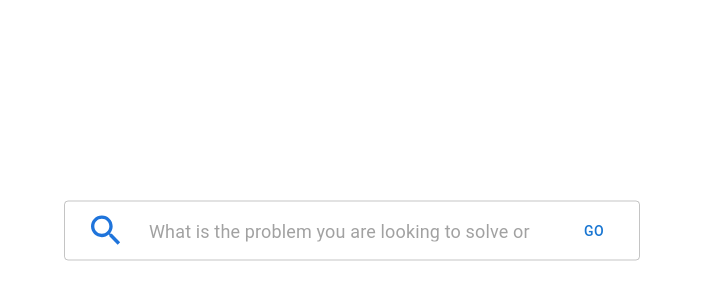
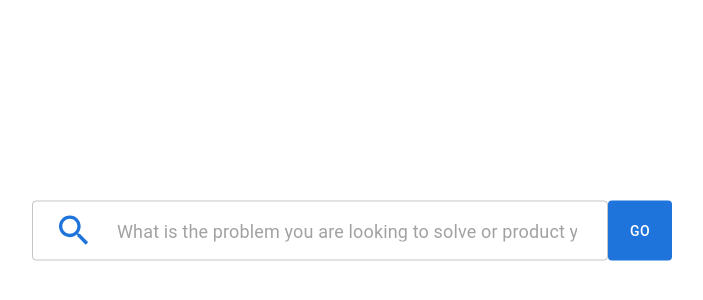
Before and after one commit to hoffay/NW-Marketplace, a React (Create React App) app in the folder commercial-marketplace/: page / in a window 1280 px wide. Shown: the part 222-522 px from the top of the page, without its empty margins (288-991 px from the left). Built offline with nearby package versions, Linux system fonts and the light colour scheme.

Commit message:
Remove hover fade from material ui submit button

```diff
--- a/commercial-marketplace/src/Components/Searchbar/Searchbar.css
+++ b/commercial-marketplace/src/Components/Searchbar/Searchbar.css
@@ -18,7 +18,7 @@
   font-size: 18px;
   padding: 15px;
   height: 30px;
-  width: 800px;
+  width: 900px;
 }
 
 .searchIcon {
@@ -48,7 +48,7 @@ input:focus {
 }
 
 .wrap{
-  width: 45%;
+  width: 50%;
   position: absolute;
   align-content: center;
   top: 50%;
--- a/commercial-marketplace/src/Components/Searchbar/Searchbar.js
+++ b/commercial-marketplace/src/Components/Searchbar/Searchbar.js
@@ -17,46 +17,28 @@ function Searchbar({ placeholder, data }) {
                             startAdornment: (
                                 <InputAdornment>
                                     <IconButton>
-                                        <SearchIcon style={{fill: "#1f74db", width: 40, height: 40}}/>
+                                        <SearchIcon style={{ fill: "#1f74db", width: 40, height: 40 }} />
                                     </IconButton>
                                 </InputAdornment>
                             ),
-                            endAdornment: (
-                                <InputAdornment>
-                                    <Button>
-                                        Go
-                                    </Button>
-                                </InputAdornment>
-                            )
                         }}
                     />
-                    {/* <button type="submit" className="searchButton">
-                        <SearchIcon />
-                    </button>
-                    <input
-                        type="text"
-                        placeholder={placeholder}>
-                    </input>
-                    <button type="submit">Go</button> */}
+                    <Button sx=
+                        {{ color: "white",
+                        backgroundColor: "#1f74db",
+                        width: 30,
+
+                        "&.MuiButtonBase-root:hover": {
+                            backgroundColor: '#1f74db'
+                        }
+                    }}>
+                        Go
+                    </Button>
                 </div>
             </div>
         </div>
 
     )
-    // return (
-    //     <TextField
-    //         label="With normal TextField"
-    //         InputProps={{
-    //             endAdornment: (
-    //                 <InputAdornment>
-    //                     <IconButton>
-    //                         <SearchIcon />
-    //                     </IconButton>
-    //                 </InputAdornment>
-    //             )
-    //         }}
-    //     />
-    // )
 }
 
 
```
